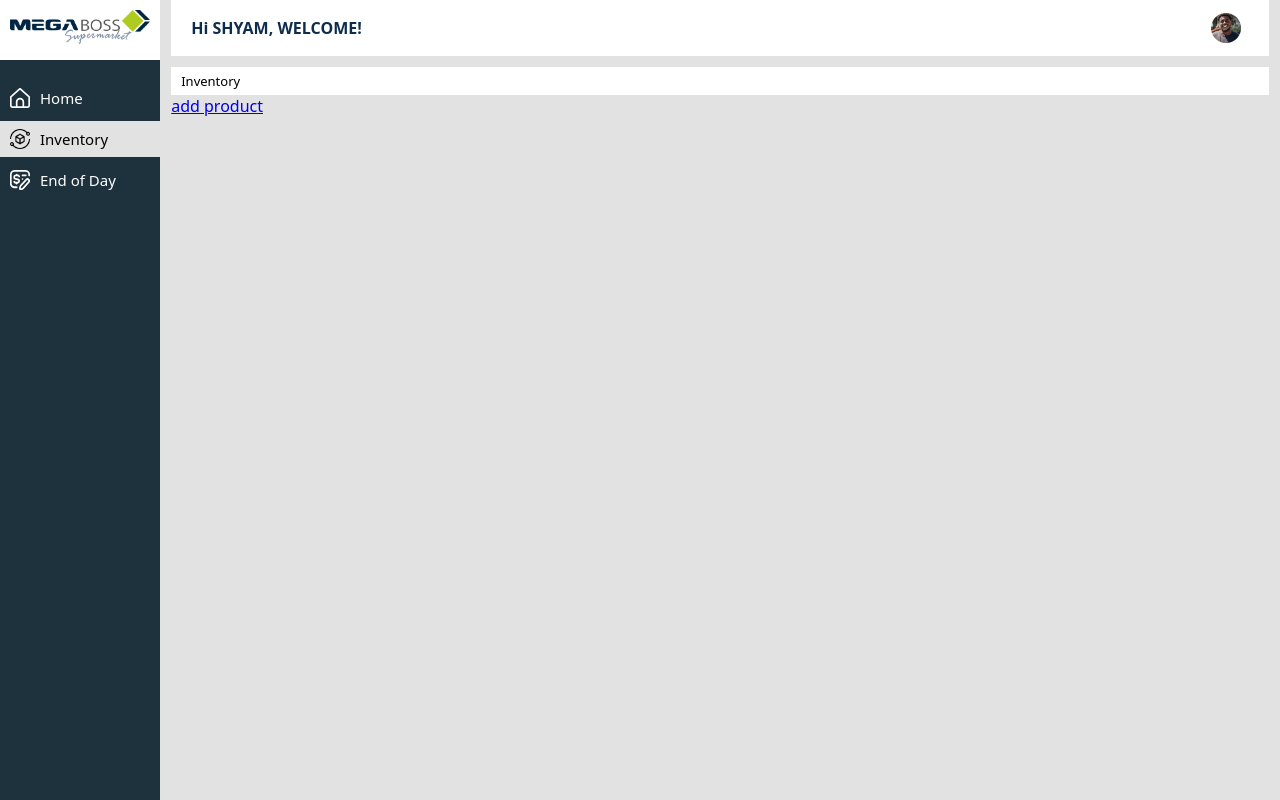
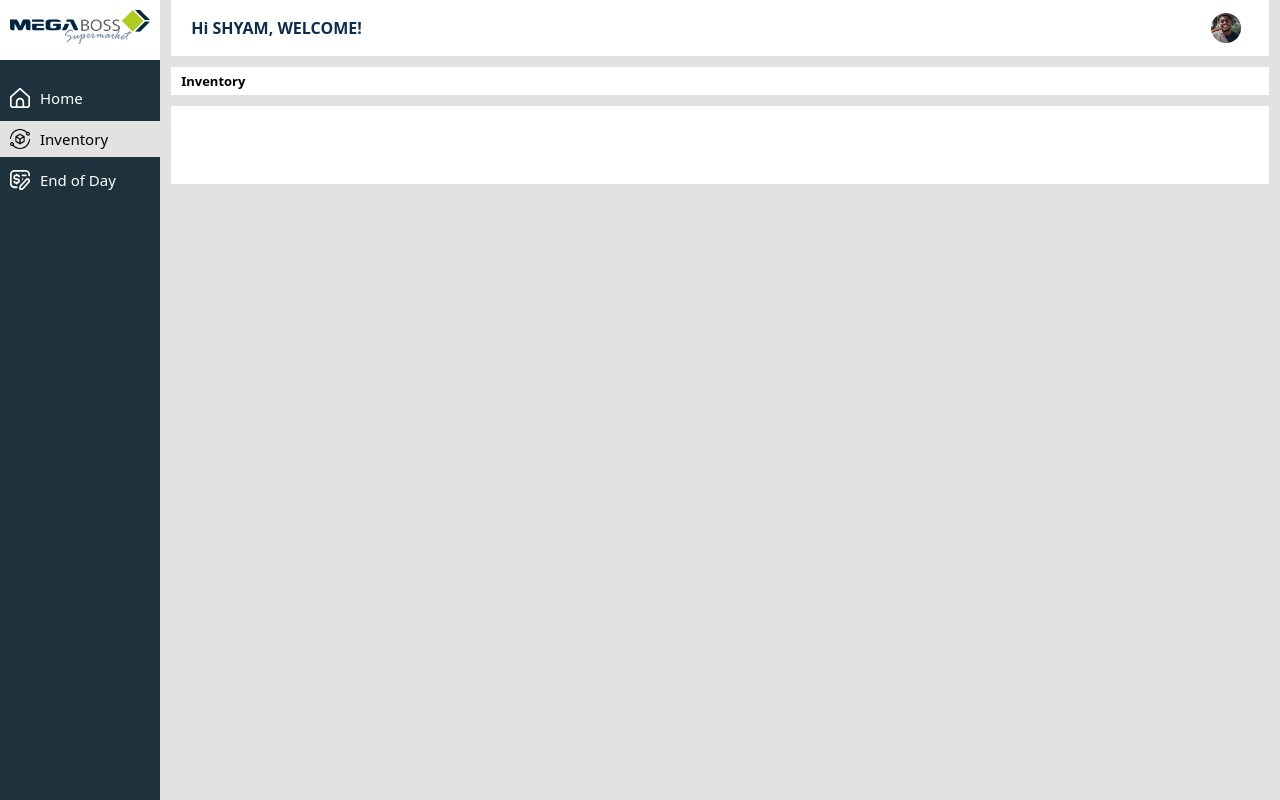
Before and after one commit to shyamxmehta/ShyamDemoApp, an Angular app: page /inventory in a window 1280 px wide. Built offline with nearby package versions, Linux system fonts and the light colour scheme; some icons are missing.

Commit message:
WORKING ON INVENTORY DESIGN

```diff
--- a/src/app/breadcrumbs/breadcrumbs.component.scss
+++ b/src/app/breadcrumbs/breadcrumbs.component.scss
@@ -9,14 +9,17 @@
         padding: 5px 10px;
         gap: 5px;
         font-size: 13px;
+        font-weight: 600;
 
         a {
             text-decoration: none;
             color: #7f7777
         }
+
         .divider {
             height: 13px;
             align-self: center;
+
             img {
                 height: 100%;
             }
--- a/src/app/inventory/add-product/add-product.component.html
+++ b/src/app/inventory/add-product/add-product.component.html
@@ -1 +1,6 @@
-<app-breadcrumbs></app-breadcrumbs>
+<div class="container">
+    <app-breadcrumbs></app-breadcrumbs>
+    <div class="wrapper">
+        <p>add product</p>
+    </div>
+</div>
--- a/src/app/inventory/add-product/add-product.component.scss
+++ b/src/app/inventory/add-product/add-product.component.scss
@@ -0,0 +1,9 @@
+@import '../../../styles.scss';
+
+.container {
+    display: flex;
+    flex-direction: column;
+    gap: .7rem;
+
+
+}
--- a/src/app/inventory/inventory.component.html
+++ b/src/app/inventory/inventory.component.html
@@ -1,7 +1,37 @@
-<app-breadcrumbs></app-breadcrumbs>
 
 <div class="container">
+    <app-breadcrumbs></app-breadcrumbs>
     <div class="wrapper">
-        <a [routerLink]="['add-product']">add product</a>
+        <ul>
+            <li>
+                <div class="icon">
+
+                </div>
+                <div class="title">
+
+                </div>
+                <div class="description">
+
+                </div>
+                <div class="caret">
+
+                </div>
+            </li>
+            <li>
+                <div class="icon">
+
+                </div>
+                <div class="title">
+
+                </div>
+                <div class="description">
+
+                </div>
+                <div class="caret">
+
+                </div>
+            </li>
+
+        </ul>
     </div>
 </div>
--- a/src/app/inventory/inventory.component.scss
+++ b/src/app/inventory/inventory.component.scss
@@ -0,0 +1,20 @@
+@import '../../styles.scss';
+
+.container {
+    display: flex;
+    flex-direction: column;
+    gap: .7rem;
+
+    .wrapper {
+
+        padding: .7rem;
+        background-color: $white;
+
+        ul {
+            display: flex;
+            flex-direction: column;
+            gap: .7rem;
+        }
+    }
+
+}
```
